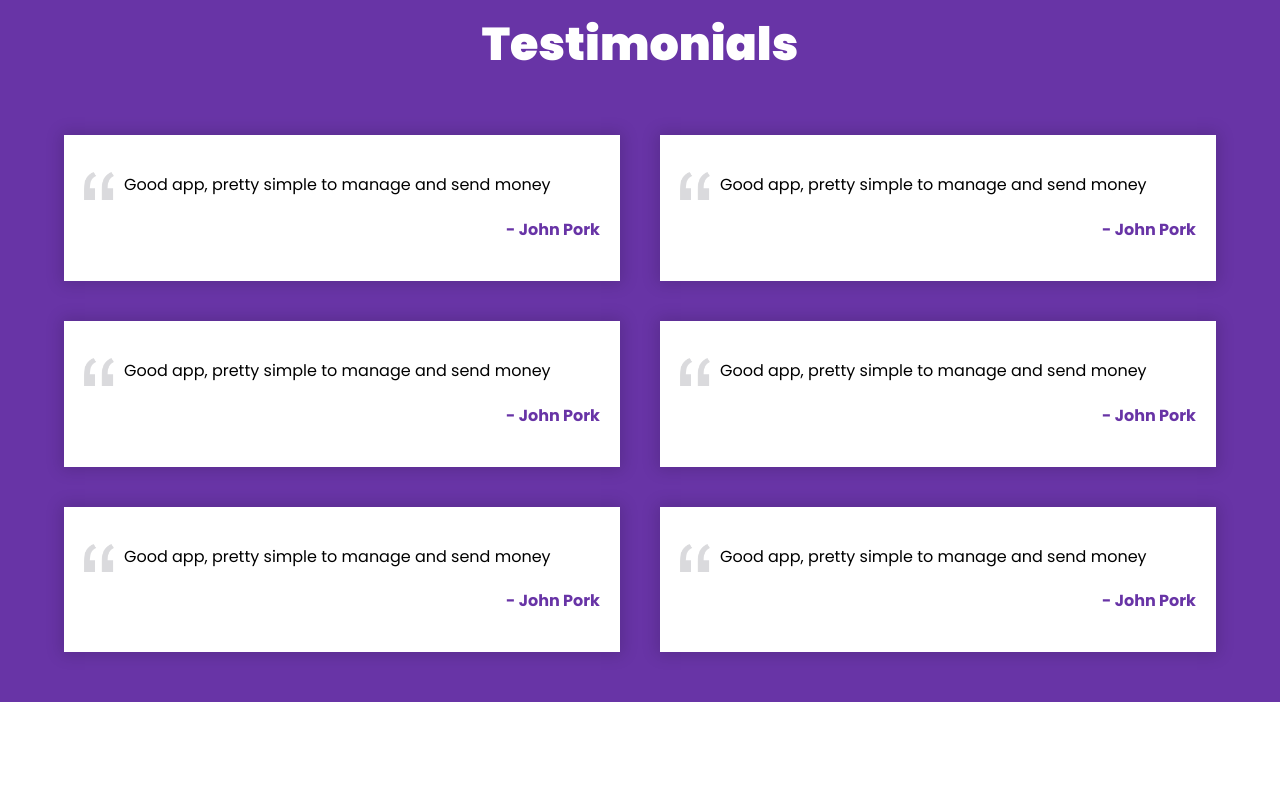
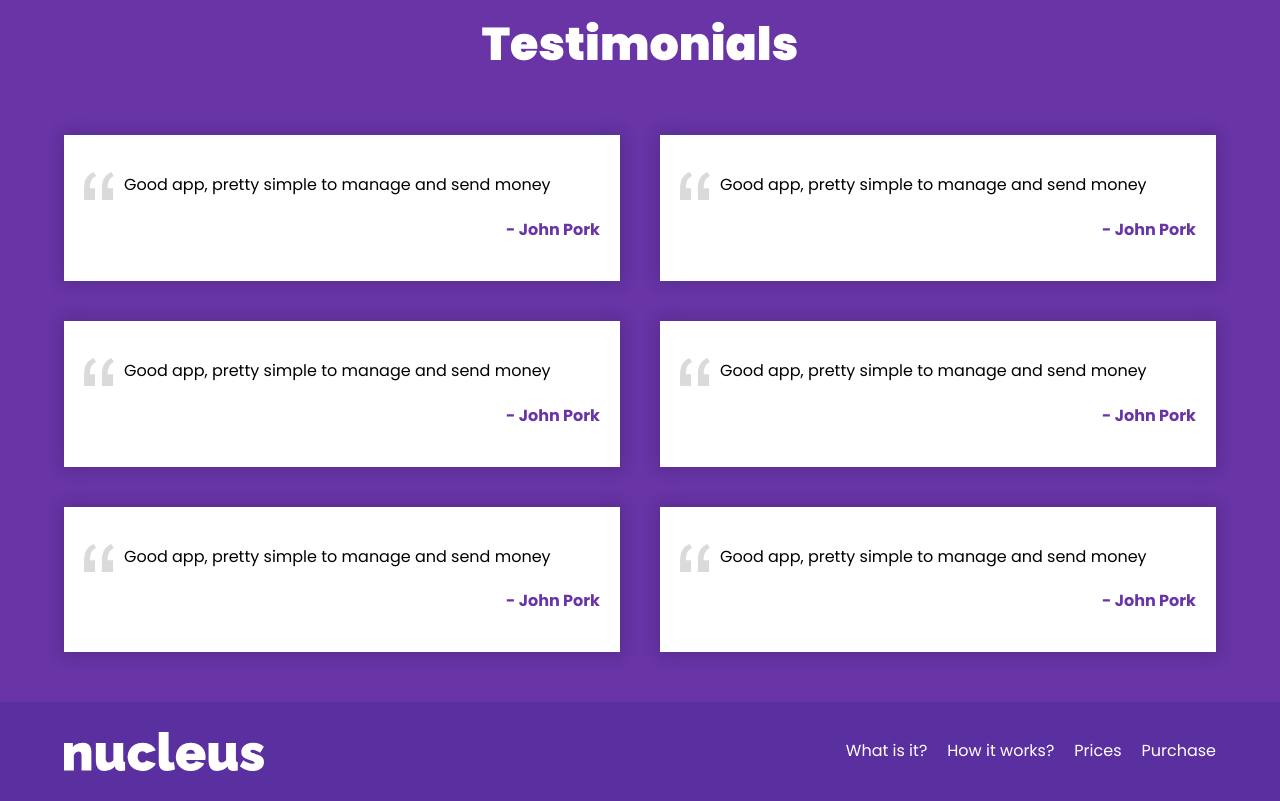
Before and after one commit to EA-Gadgeter/nucleus, a plain HTML site: page index.html in a window 1280 px wide. Shown: the part 4131-4932 px from the top of the page. Before the commit the page ends 4833 px from the top, so only its background shows below. Drawn offline with Linux system fonts and the light colour scheme.

Commit message:
Footer finished, project finished

```diff
--- a/css/styles.css
+++ b/css/styles.css
@@ -156,6 +156,10 @@ img {
 
   .navegation__link {
     color: var(--primary);
+  }
+
+  .navegation__link--white {
+    color: var(--white);
   }
 
   @media screen and (width >= 768px) {
@@ -382,3 +386,28 @@ img {
     text-align: right;
     color: var(--primary);
   }
+
+/* Footer */
+  footer {
+    padding: 3rem 0;
+
+    background-color: #5A30A0;
+  }
+
+  .footer__grid {
+    display: flex;
+    flex-direction: column;
+    align-items: center;
+    gap: 4rem;
+  }
+
+  .footer__logo {
+    width: 20rem;
+  }
+
+  @media screen and (width >= 768px) {
+    .footer__grid {
+      flex-direction: row;
+      justify-content: space-between;
+    }
+  }
--- a/index.html
+++ b/index.html
@@ -187,6 +187,23 @@
       </div>
     </div>
   </section>
+
+  <footer>
+    <div class="container">
+      <div class="footer__grid">
+        <div class="footer__logo">
+          <img src="./img/logo-blanco.svg" alt="Nucleus White Logo">
+        </div>
+
+        <nav class="navegation">
+          <a href="#" class="navegation__link--white">What is it?</a>
+          <a href="#" class="navegation__link--white">How it works?</a>
+          <a href="#" class="navegation__link--white">Prices</a>
+          <a href="#" class="navegation__link--white">Purchase</a>
+        </nav>
+      </div>
+    </div>
+  </footer>
 </body>
 
 </html>
```
